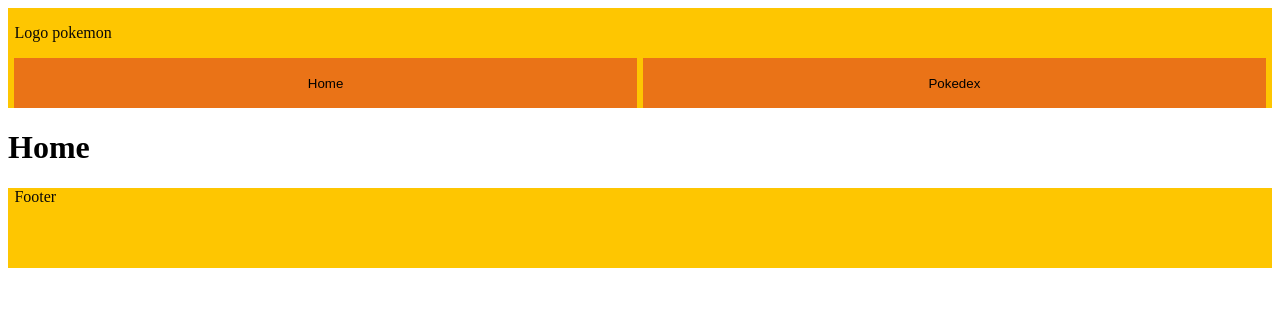
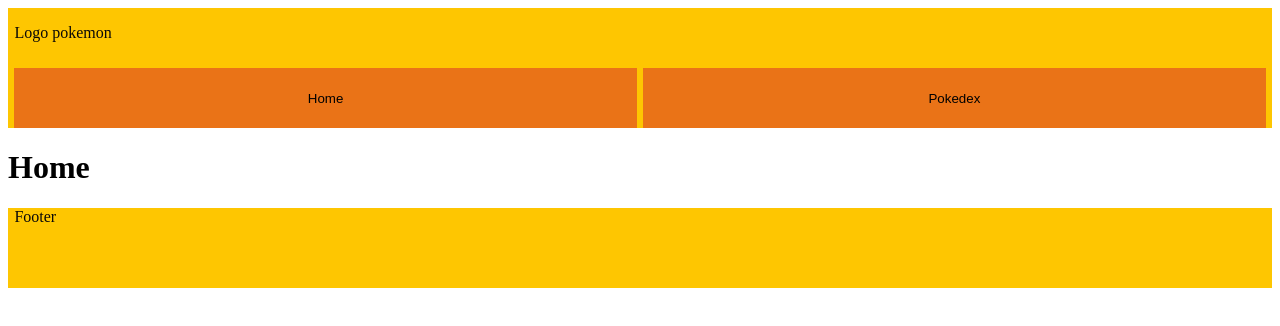
Before and after one commit to jeffjd/Pokedex, a React (Create React App) app: page / in a window 1280 px wide. Shown: the top 326 px of the page. Built offline with nearby package versions, Linux system fonts and the light colour scheme; the HTML template or start-up script is replaced by a standard one.

Commit message:
atualização de estilo no componente header

```diff
--- a/src/components/header/header.style.ts
+++ b/src/components/header/header.style.ts
@@ -1,8 +1,9 @@
 import styled from "styled-components";
 
-export const Layout = styled.header`
+export const HeaderLayout = styled.header`
     background-color: var(--mikado-yellow);
     color: var(--rich-black-frogra-39);
+    height: 15vh;
     padding-left: 0.5vw;
     padding-right: 0.5vw;
     display: grid;
--- a/src/components/header/header.tsx
+++ b/src/components/header/header.tsx
@@ -1,9 +1,9 @@
 import React from "react";
-import { Layout } from "./header.style";
+import { HeaderLayout } from "./header.style";
 
 const Header = () => {
     return (
-        <Layout className="header">
+        <HeaderLayout className="header">
             <div className="grid head">
                 <p>Logo pokemon</p>
             </div>
@@ -13,7 +13,7 @@ const Header = () => {
             <div className="grid pokedex">
                 <button type="button">Pokedex</button>
             </div>
-        </Layout>
+        </HeaderLayout>
     );
 };
 
```
